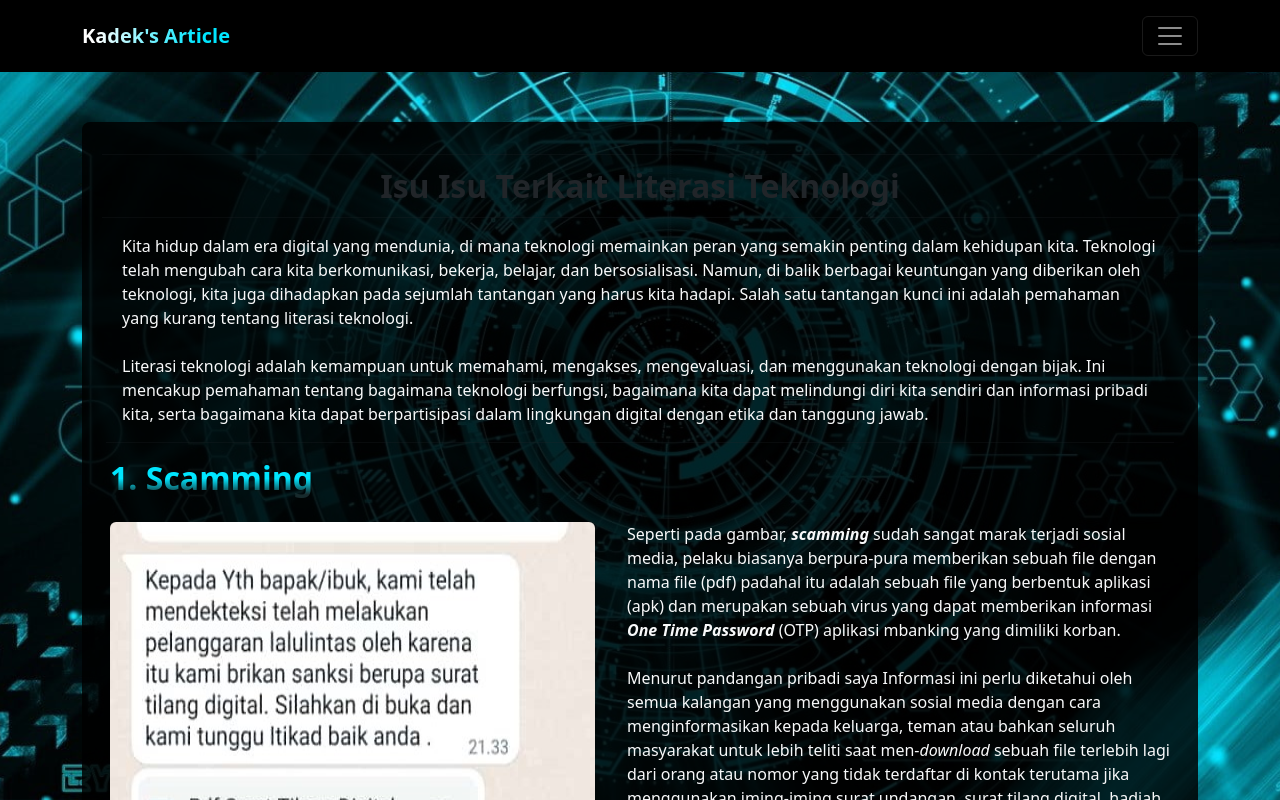
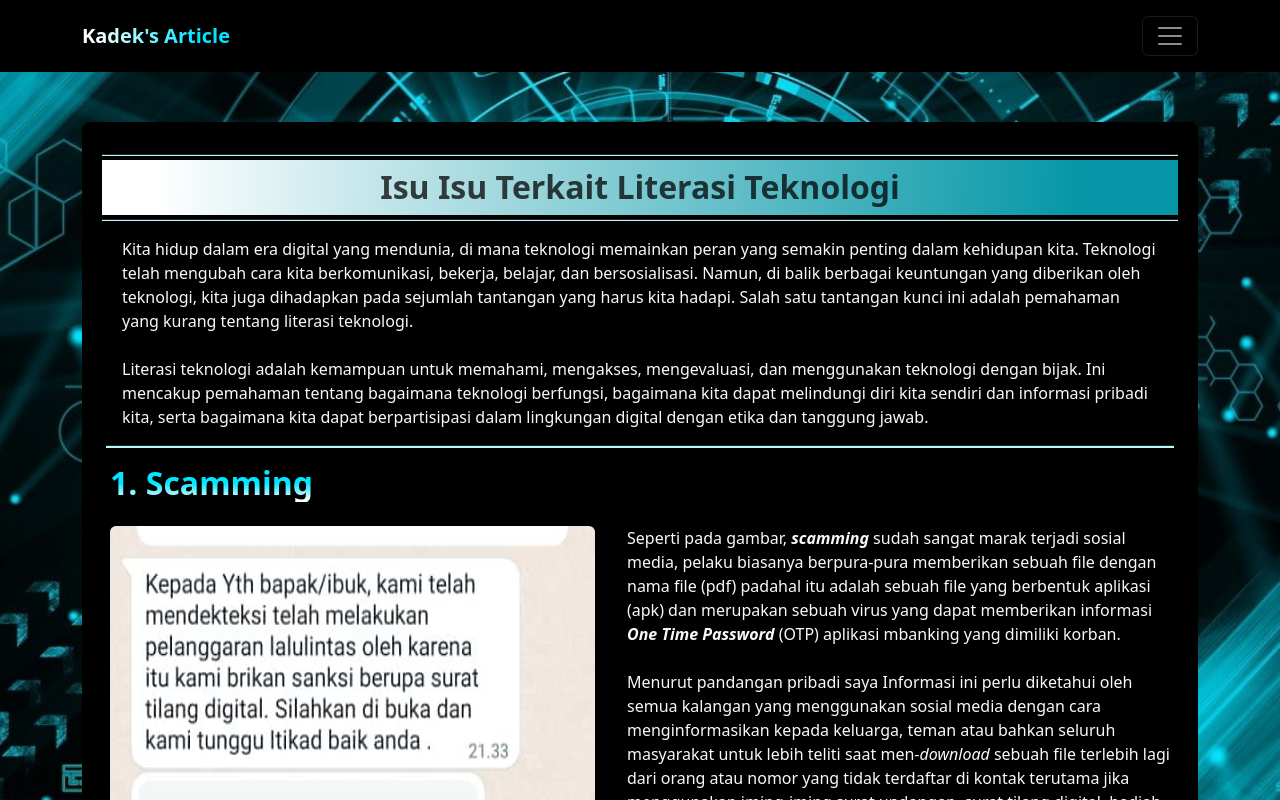
Before and after one commit to mkadekfajri/Artikel-Isu-isu-Literasi-Teknologi, a plain HTML site: page index.html in a window 1280 px wide. Shown: the top 800 px of the page. Drawn offline with nearby package versions, Linux system fonts and the light colour scheme.

Commit message:
Update style.css

```diff
--- a/style.css
+++ b/style.css
@@ -14,7 +14,6 @@ body{
   left:0px;
   width: 100%;
   height: 100%;
-
 }
 
 .tab-content{
@@ -22,13 +21,13 @@ body{
 }
 
 .content{
-  background: rgba(0, 0, 0, 0.84);
+  background: rgb(0, 0, 0);
   border:none ;
   border-radius: 8px;
 }
 
 .title-article{
-  background: linear-gradient(180deg, #00E6FF 50.05%, #172A2C 90.69%);
+  background: linear-gradient(180deg, #00E6FF 50.05%, #ffffff 95.69%);
   background-clip: text;
   -webkit-background-clip: text;
   -webkit-text-fill-color: transparent;
@@ -63,3 +62,13 @@ background-clip: text;
 .footer{
   background-color: rgba(0, 0, 0, 0.84);
 }
+hr{
+  height: 2.4px;
+  background-color: #bbf8ff;
+  opacity: 1;
+}
+
+#header{
+  background: linear-gradient(92deg, #fff 5%, #0597a7 90.69%);
+  color: rgba(0, 0, 0, 0.736);
+}
```
